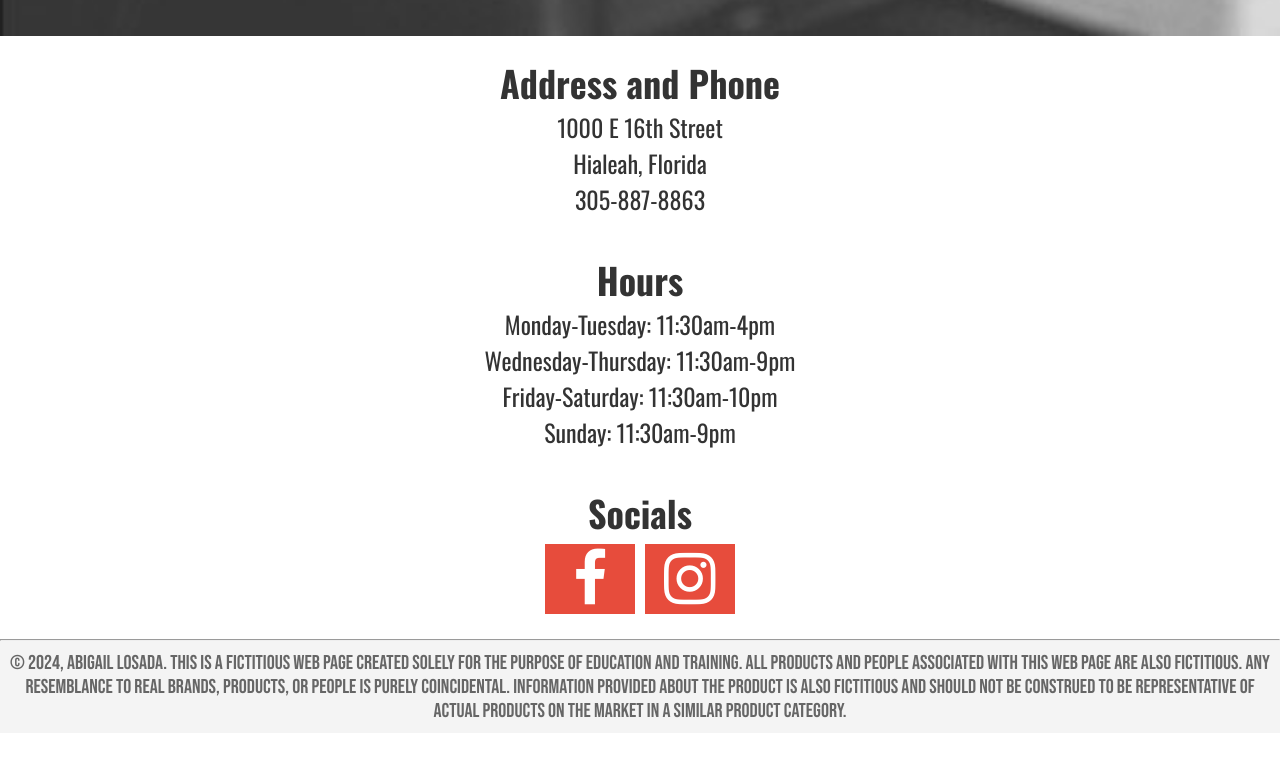
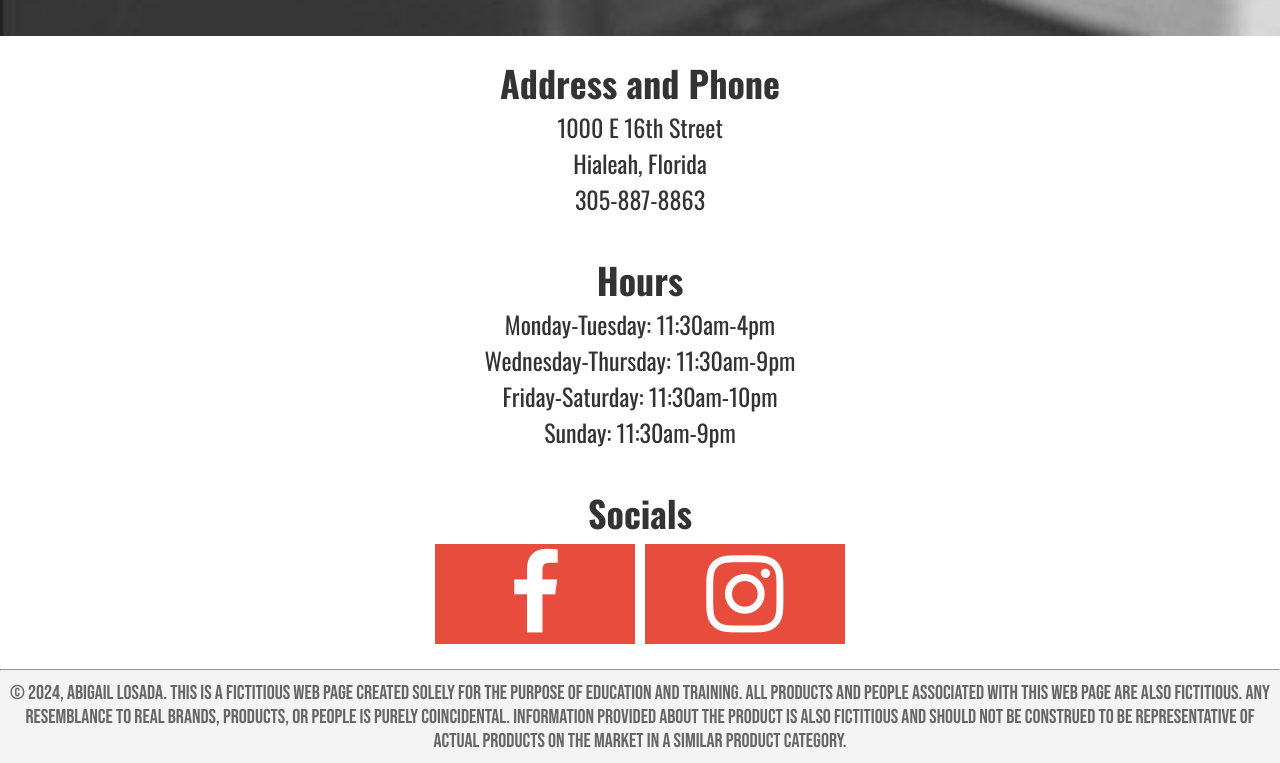
Before and after one commit to alosada99/projects, a plain HTML site: page GRA1750p5AbigailLosada_Final/index.html in a window 1280 px wide. Shown: the part 3057-3820 px from the top of the page. Before the commit the page ends 3790 px from the top, so only its background shows below. Drawn offline with nearby package versions, Linux system fonts and the light colour scheme.

Commit message:
index.html

```diff
--- a/GRA1750p5AbigailLosada_Final/index.html
+++ b/GRA1750p5AbigailLosada_Final/index.html
@@ -161,8 +161,8 @@
 		.fa {
  			color: #e74c3c;
 			text-align: center;
-			font-size: 60px;
-			width: 90px;
+			font-size: 90px;
+			width: 200px;
 			text-decoration: none;
 			margin: 5px 2px;
 			padding-top: 5px;
```
